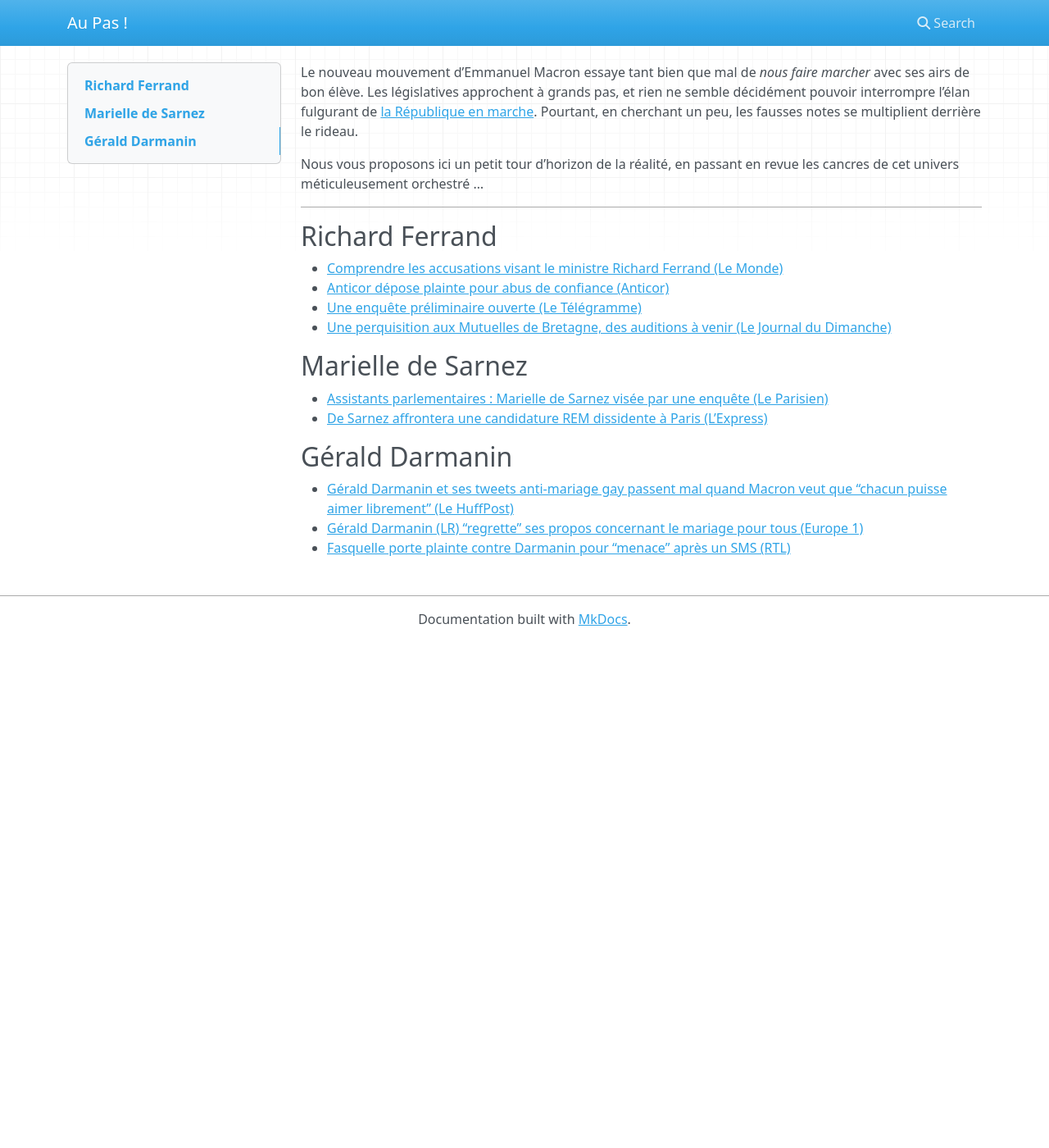
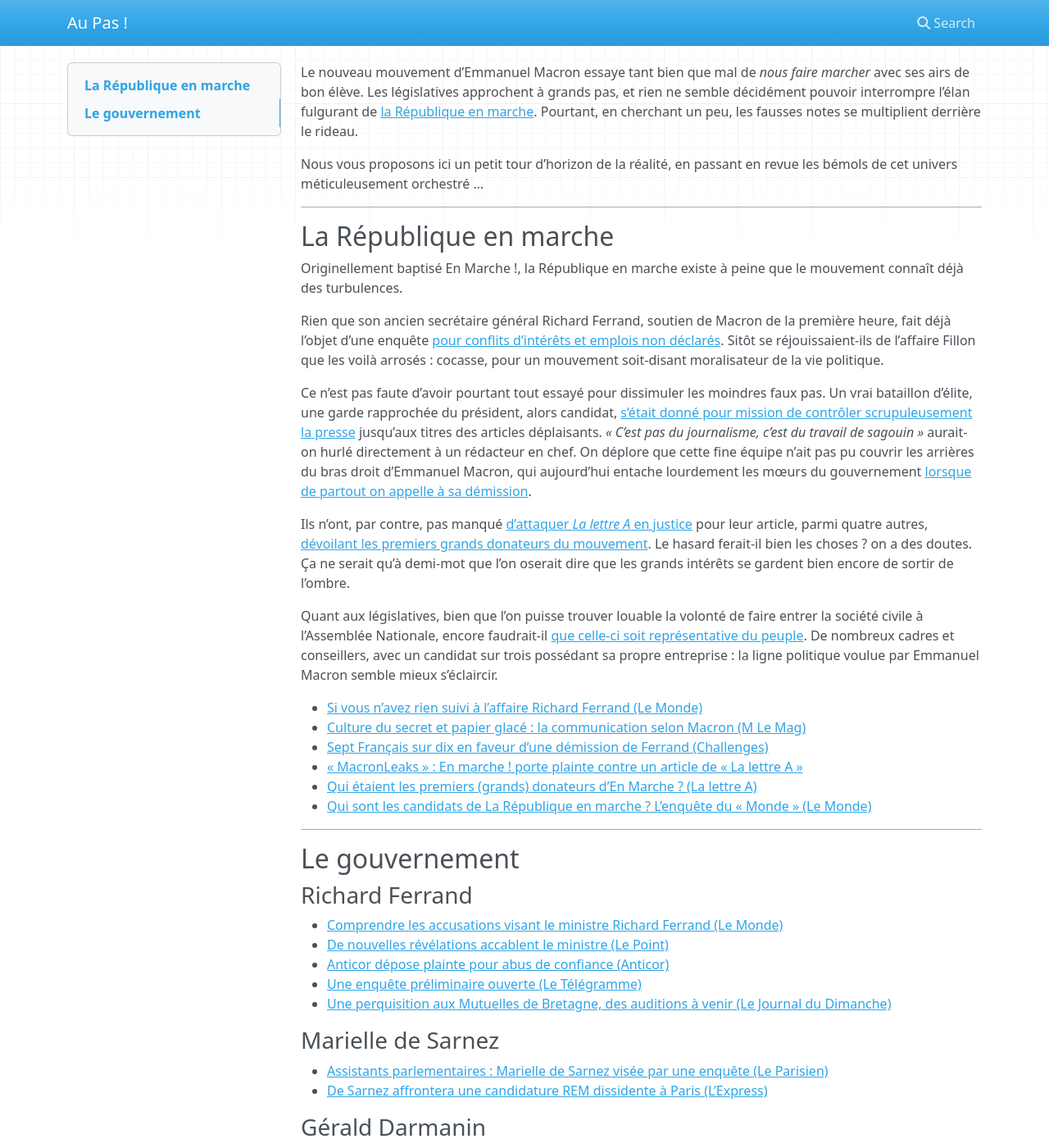
Before and after one commit to au-pas/source, an MkDocs documentation site: the page built from docs/index.md, in a window 1280 px wide and 1400 px high. Shown: the whole window at 82% size. Built offline with MkDocs 1.6.1, drawn with Linux system fonts in a browser that asks for light colours; nearby versions of some CDN libraries; some of the changed text lies outside the part shown.

Commit message:
Update website

```diff
--- a/docs/index.md
+++ b/docs/index.md
@@ -6,28 +6,95 @@ République en marche](https://en-marche.fr/). Pourtant, en cherchant un peu,
 les fausses notes se multiplient derrière le rideau.
 
 Nous vous proposons ici un petit tour d'horizon de la réalité, en passant en
-revue les cancres de cet univers méticuleusement orchestré ...
+revue les bémols de cet univers méticuleusement orchestré ...
 
 ---
 
 
-Richard Ferrand
+La République en marche
 ---
 
+
+Originellement baptisé <span class="em">En Marche !</span>, la République en
+marche existe à peine que le mouvement connaît déjà des turbulences.
+
+Rien que son ancien secrétaire général Richard Ferrand, soutien de Macron de la
+première heure, fait déjà l'objet d'une enquête [pour conflits d'intérêts et
+emplois non déclarés](http://www.lemonde.fr/gouvernement-philippe/video/2017/06/01/si-vous-n-avez-rien-suivi-a-l-affaire-richard-ferrand_5137225_5129180.html).
+Sitôt se réjouissaient-ils de l'affaire Fillon que les voilà arrosés : cocasse,
+pour un mouvement soit-disant moralisateur de la vie politique.
+
+Ce n'est pas faute d'avoir pourtant tout essayé pour dissimuler les moindres
+faux pas. Un vrai bataillon d'élite, une garde rapprochée du président, alors
+candidat, [s'était donné pour mission de contrôler scrupuleusement la presse](http://www.lemonde.fr/m-actu/article/2017/05/18/emmanuel-macron-la-communication-de-combat_5130000_4497186.html)
+jusqu'aux titres des articles déplaisants. *« C'est pas du journalisme, c'est
+du travail de sagouin »* aurait-on hurlé directement à un rédacteur en chef. On
+déplore que cette fine équipe n'ait pas pu couvrir les arrières du bras droit
+d'Emmanuel Macron, qui aujourd'hui entache lourdement les mœurs du gouvernement
+[lorsque de partout on appelle à sa démission](https://www.challenges.fr/politique/sept-francais-sur-dix-en-faveur-d-une-demission-de-ferrand_476992).
+
+Ils n'ont, par contre, pas manqué [d'attaquer *La lettre A* en justice](http://www.lemonde.fr/pixels/article/2017/05/29/macronleaks-en-marche-porte-plainte-contre-un-article-de-la-lettre-a_5135591_4408996.html)
+pour leur article, parmi quatre autres, [dévoilant les premiers grands
+donateurs du mouvement](https://www.lalettrea.fr/action-publique/2017/05/11/qui-etaient-les-premiers-\(grands\)-donateurs-d-en-marche-,108233169-ARL).
+Le hasard ferait-il bien les choses ? on a des doutes. Ça ne serait qu'à
+demi-mot que l'on oserait dire que les grands intérêts se gardent bien encore
+de sortir de l'ombre.
+
+Quant aux législatives, bien que l'on puisse trouver louable la volonté de
+faire entrer la société civile à l'Assemblée Nationale, encore faudrait-il
+[que celle-ci soit représentative du peuple](http://www.lemonde.fr/les-decodeurs/article/2017/06/06/qui-sont-les-candidats-de-la-republique-en-marche-l-enquete-du-monde_5139646_4355770.html).
+De nombreux cadres et conseillers, avec un candidat sur trois possédant sa
+propre entreprise : la ligne politique voulue par Emmanuel Macron semble mieux
+s'éclaircir.
+
+ * [Si vous n’avez rien suivi à l’affaire Richard Ferrand (Le Monde)](http://www.lemonde.fr/gouvernement-philippe/video/2017/06/01/si-vous-n-avez-rien-suivi-a-l-affaire-richard-ferrand_5137225_5129180.html)
+ * [Culture du secret et papier glacé : la communication selon Macron (M Le Mag)](http://www.lemonde.fr/m-actu/article/2017/05/18/emmanuel-macron-la-communication-de-combat_5130000_4497186.html)
+ * [Sept Français sur dix en faveur d'une démission de Ferrand (Challenges)](https://www.challenges.fr/politique/sept-francais-sur-dix-en-faveur-d-une-demission-de-ferrand_476992)
+ * [« MacronLeaks » : En marche ! porte plainte contre un article de « La lettre A »](http://www.lemonde.fr/pixels/article/2017/05/29/macronleaks-en-marche-porte-plainte-contre-un-article-de-la-lettre-a_5135591_4408996.html)
+ * [Qui étaient les premiers (grands) donateurs d'En Marche ? (La lettre A)](https://www.lalettrea.fr/action-publique/2017/05/11/qui-etaient-les-premiers-\(grands\)-donateurs-d-en-marche-,108233169-ARL)
+ * [Qui sont les candidats de La République en marche ? L’enquête du « Monde » (Le Monde)](http://www.lemonde.fr/les-decodeurs/article/2017/06/06/qui-sont-les-candidats-de-la-republique-en-marche-l-enquete-du-monde_5139646_4355770.html)
+
+---
+
+
+Le gouvernement
+---
+
+
+### Richard Ferrand
+
  * [Comprendre les accusations visant le ministre Richard Ferrand (Le Monde)](http://www.lemonde.fr/politique/article/2017/05/25/comprendre-les-accusations-contre-le-ministre-richard-ferrand_5133865_823448.html)
+ * [De nouvelles révélations accablent le ministre (Le Point)](http://www.lepoint.fr/legislatives/affaire-ferrand-de-nouvelles-revelations-accablent-le-ministre-30-05-2017-2131382_3408.php)
  * [Anticor dépose plainte pour abus de confiance (Anticor)](http://www.anticor.org/2017/06/01/affaire-ferrand-anticor-depose-plainte-pour-abus-de-confiance/)
  * [Une enquête préliminaire ouverte (Le Télégramme)](http://www.letelegramme.fr/france/richard-ferrand-une-enquete-preliminaire-ouverte-exclusif-01-06-2017-11535973.php)
  * [Une perquisition aux Mutuelles de Bretagne, des auditions à venir (Le Journal du Dimanche)](http://www.lejdd.fr/politique/affaire-ferrand-une-perquisition-aux-mutuelles-de-bretagne-des-auditions-a-venir-3352436)
 
-Marielle de Sarnez
----
+### Marielle de Sarnez
 
  * [Assistants parlementaires : Marielle de Sarnez visée par une enquête (Le Parisien)](http://www.leparisien.fr/politique/assistants-parlementaires-marielle-de-sarnez-visee-par-une-enquete-29-05-2017-6996540.php)
  * [De Sarnez affrontera une candidature REM dissidente à Paris (L'Express)](http://www.lexpress.fr/actualite/politique/elections/legislatives-de-sarnez-affrontera-une-candidature-rem-dissidente-a-paris_1910065.html)
 
-Gérald Darmanin
----
+### Gérald Darmanin
 
  * [Gérald Darmanin et ses tweets anti-mariage gay passent mal quand Macron veut que "chacun puisse aimer librement" (Le HuffPost)](http://www.huffingtonpost.fr/2017/05/17/gerald-darmanin-et-ses-tweets-anti-mariage-pour-tous-passent-mal_a_22096235/)
- * [Gérald Darmanin (LR) "regrette" ses propos concernant le mariage pour tous (Europe 1)](http://www.europe1.fr/politique/darmanin-regrette-sur-ses-propos-concernant-le-mariage-pour-tous-3337070)
  * [Fasquelle porte plainte contre Darmanin pour "menace" après un SMS (RTL)](http://www.rtl.fr/actu/politique/fasquelle-touquet-porte-plainte-darmanin-menace-sms-7788798938)
+
+### Édouard Philippe
+
+ * [Edouard Philippe, un chef de gouvernement pas très « vert » (Le Monde)](http://www.lemonde.fr/planete/article/2017/05/16/edouard-philippe-un-chef-de-gouvernement-pas-tres-vert_5128693_3244.html)
+
+### François Bayrou
+
+ * [Fictif(s) : deux ans à l’UDF payé par la République (Medium)](https://medium.com/@nicolasgregoire/fictif-s-deux-ans-%C3%A0-ludf-pay%C3%A9-par-la-r%C3%A9publique-f85073ea276e)
+
+### Gérard Collomb
+
+ * [Gérard Collomb furieux après la baisse de ses indemnités à 4000 euros (Le Figaro)](http://www.lefigaro.fr/politique/le-scan/2017/01/09/25001-20170109ARTFIG00316-gerard-collomb-furieux-apres-la-baisse-de-ses-indemnites-a-4000-euros.php)
+
+### Françoise Nyssen
+
+ * [La ministre de la culture est-elle proche d’une secte? (Mediapart)](https://www.mediapart.fr/journal/culture-idees/220517/la-ministre-de-la-culture-est-elle-proche-d-une-secte)
+
+### Audrey Bourolleau
+
+ * [Inquiétudes après la nomination d'une ex-lobbyiste du vin au gouvernement (Franceinfo)](http://www.francetvinfo.fr/sante/drogue-addictions/inquietudes-apres-la-nomination-d-une-ex-lobbyiste-du-vin-au-gouvernement_2212156.html)
```
